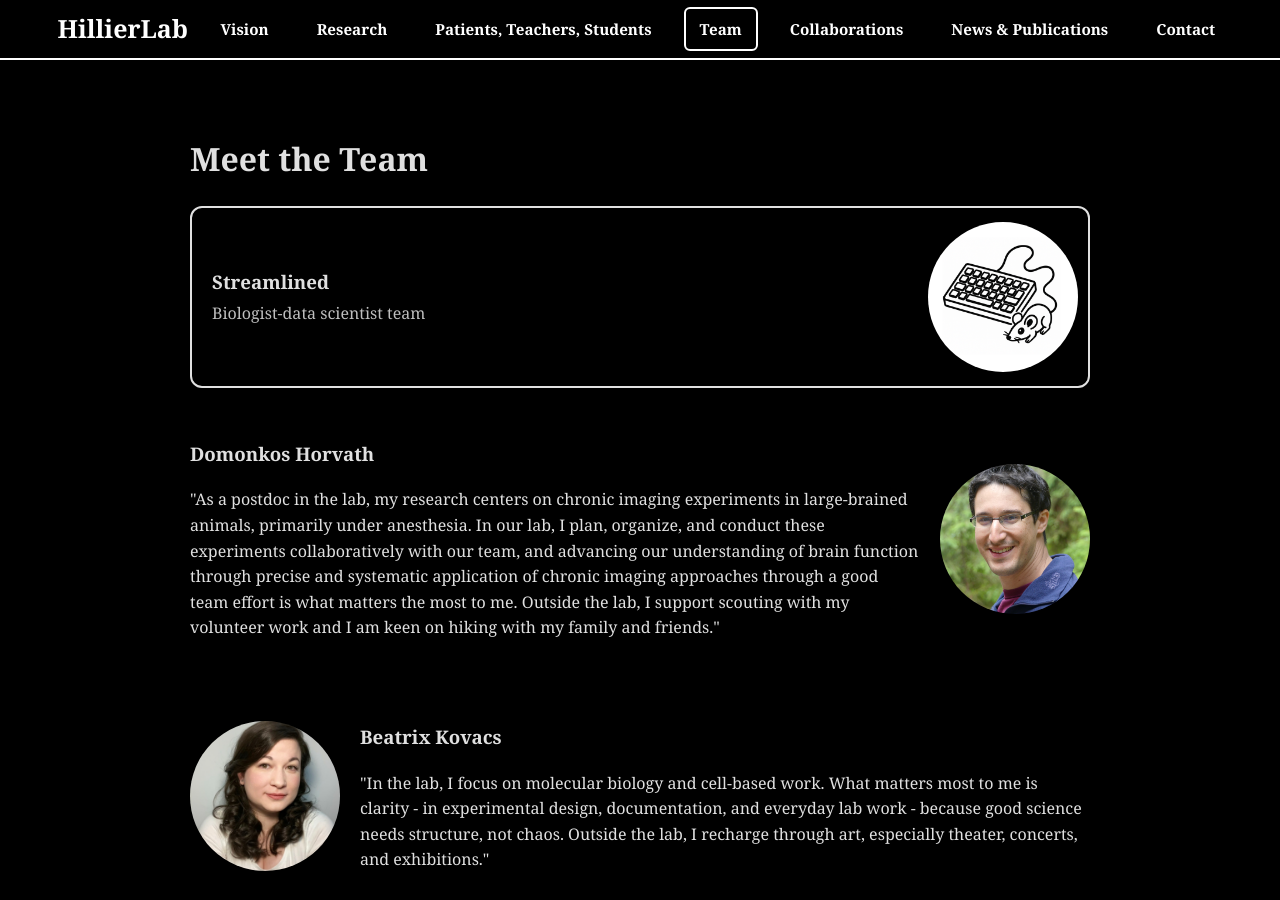
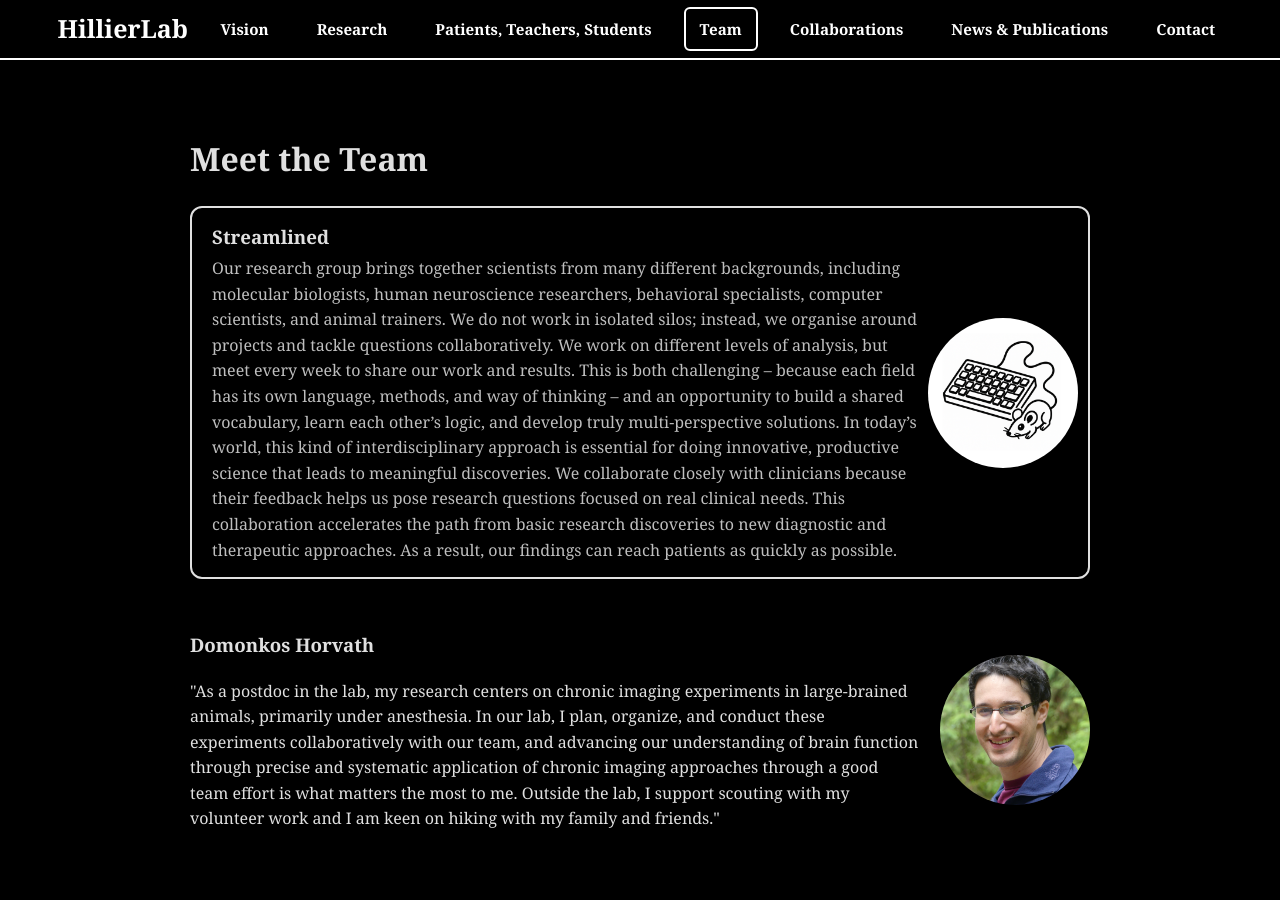
Before and after one commit to hillierlab/hillierlab.github.io, a Jekyll site: the page built from team.md, in a window 1280 px wide and 900 px high. Built offline with Jekyll 4.4.1, drawn with Linux system fonts in a browser that asks for light colours.

Commit message:
Update team.md

```diff
--- a/team.md
+++ b/team.md
@@ -28,7 +28,8 @@ title: Meet the Team
   <div class="cta-streamlined-card">
     <div style="text-align:left; flex:1;">
       <h3 style="margin:0 0 .25rem 0;">Streamlined</h3>
-      <p style="margin:0; opacity:.85;">Biologist-data scientist team</p>
+      <p style="margin:0; opacity:.85;">Our research group brings together scientists from many different backgrounds, including molecular biologists, human neuroscience researchers, behavioral specialists, computer scientists, and animal trainers. We do not work in isolated silos; instead, we organise around projects and tackle questions collaboratively. We work on different levels of analysis, but meet every week to share our work and results. This is both challenging – because each field has its own language, methods, and way of thinking – and an opportunity to build a shared vocabulary, learn each other’s logic, and develop truly multi‑perspective solutions. In today’s world, this kind of interdisciplinary approach is essential for doing innovative, productive science that leads to meaningful discoveries.
+        We collaborate closely with clinicians because their feedback helps us pose research questions focused on real clinical needs. This collaboration accelerates the path from basic research discoveries to new diagnostic and therapeutic approaches. As a result, our findings can reach patients as quickly as possible.</p>
     </div>
 
     <img src="/assets/images/streamlined.png" alt="Streamlined"
```
